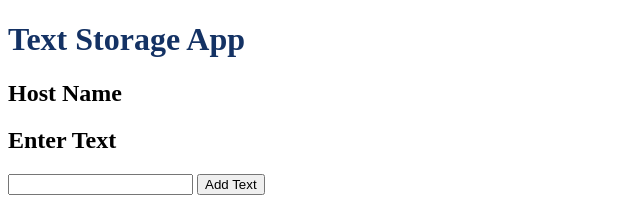
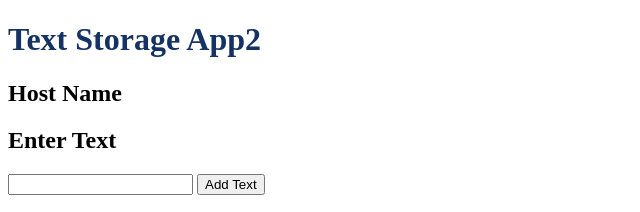
Before and after one commit to kick0131/openshift-simple-stateful-app, a website: page source/public/index.html in a window 1280 px wide. Shown: the top 212 px of the page, 0-640 px from the left. Drawn offline with Linux system fonts and the light colour scheme; no server answers.

Commit message:
change text

```diff
--- a/source/public/index.html
+++ b/source/public/index.html
@@ -12,7 +12,7 @@
 
 </head>
 <body>
-    <h1><span class="title">Text Storage App </span></h1>
+    <h1><span class="title">Text Storage App2 </span></h1>
     <h2> Host Name</h2>
     <p><b><span id="hostname"></span></b><p>
     <h2>Enter Text</h2>
```
